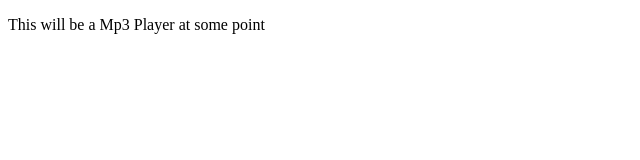
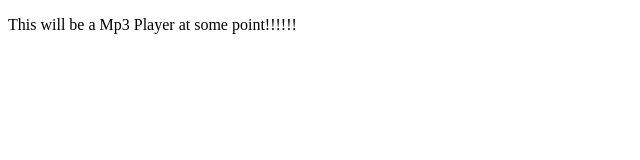
Before and after one commit to mallman1/capstoneMP3Player, a plain HTML site: page index.html in a window 1280 px wide. Shown: the full height of the page, 0-640 px from the left. Drawn offline with Linux system fonts and the light colour scheme.

Commit message:
Edit html

```diff
--- a/index.html
+++ b/index.html
@@ -6,7 +6,7 @@
     </head>
     <body>
         <p>
-        This will be a Mp3 Player at some point
+        This will be a Mp3 Player at some point!!!!!!
         </p>
     </body>
 </html>
```
